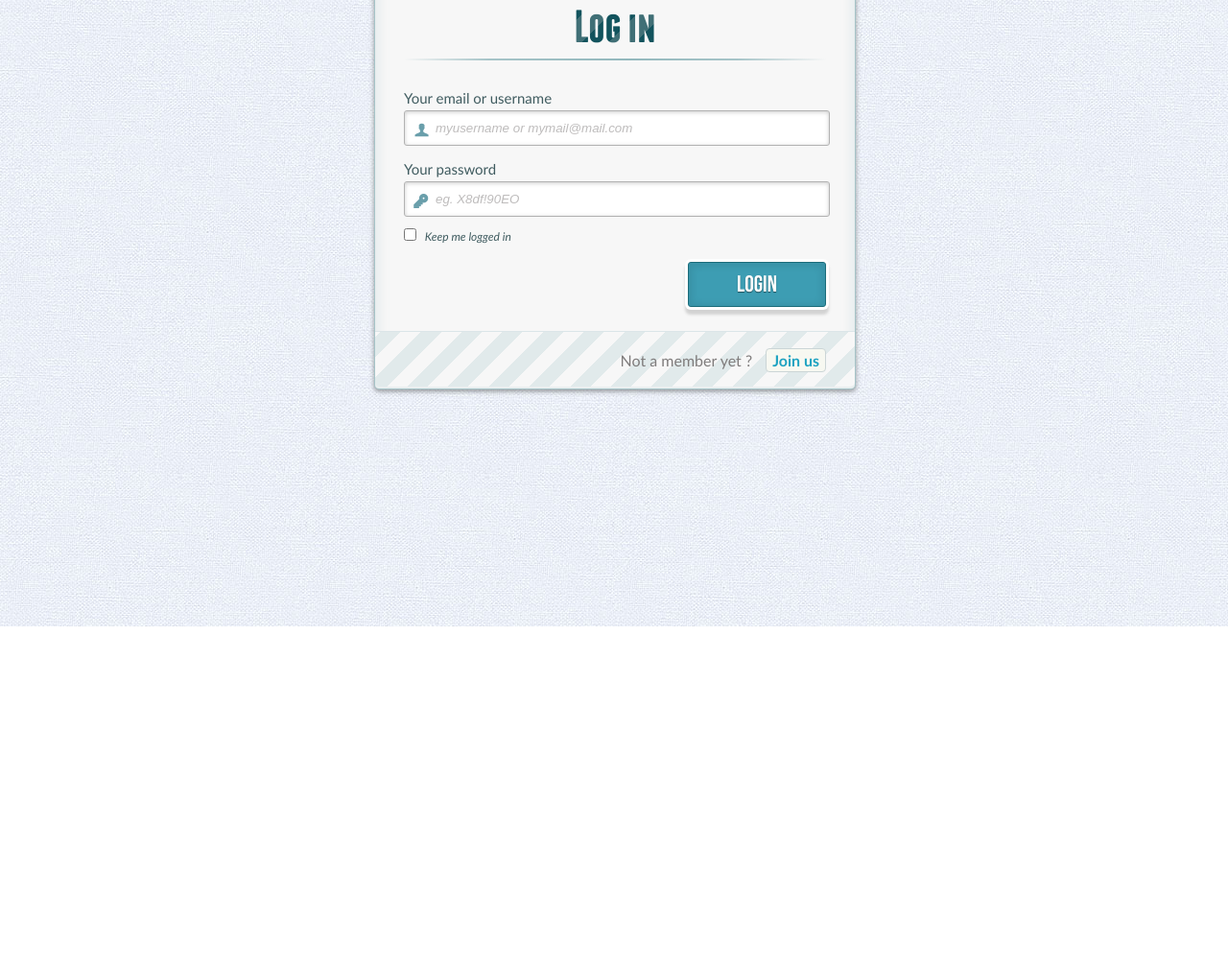
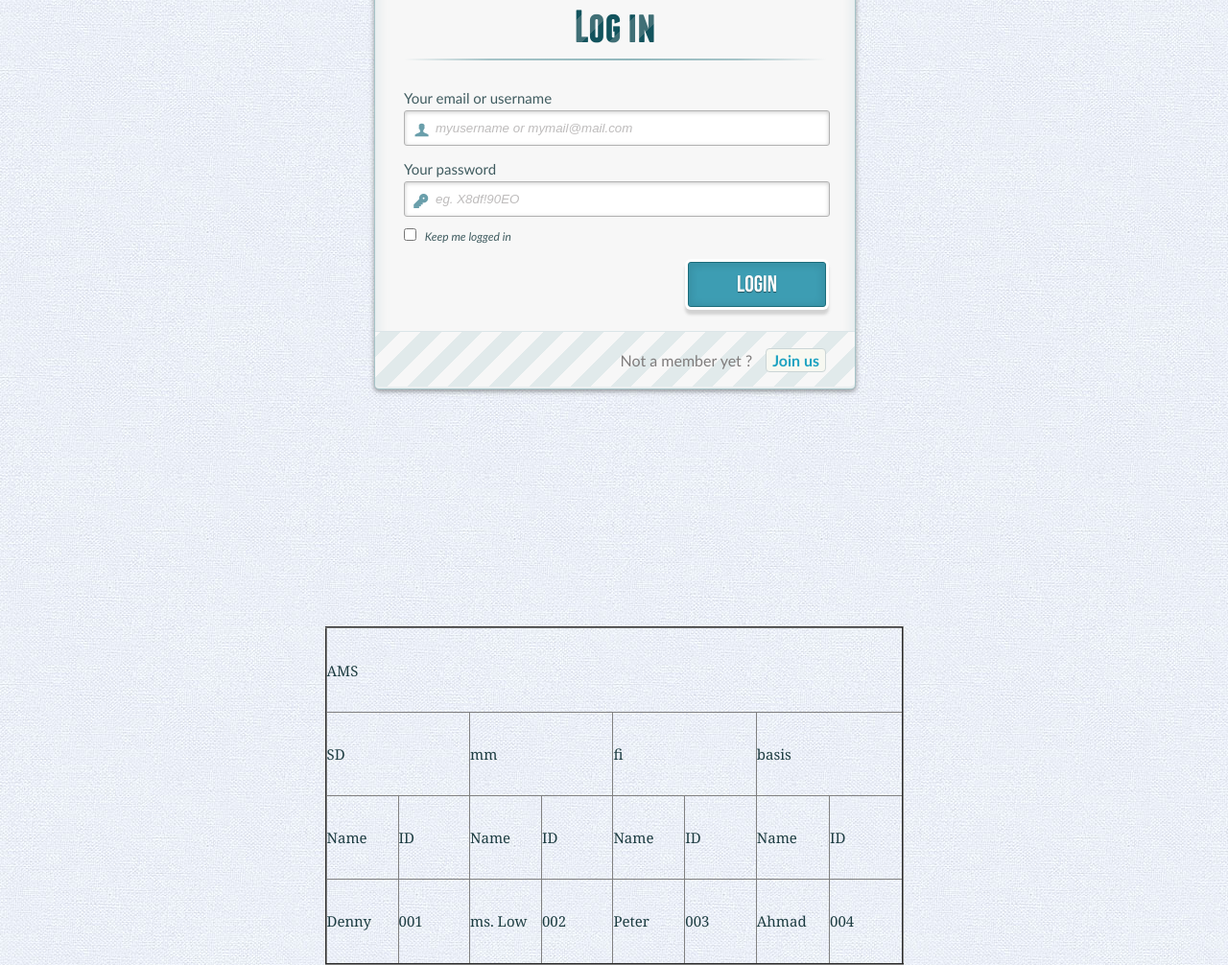
Before and after one commit to reaganixq/panalog, a website: page index.html in a window 1280 px wide. Shown: the part 147-1153 px from the top of the page at 96% size. Before the commit the page ends 800 px from the top, so only its background shows below. Drawn offline with Linux system fonts and the light colour scheme.

Commit message:
Update index.html
Add table

```diff
--- a/index.html
+++ b/index.html
@@ -104,5 +104,51 @@
                 </div>
             </section>
         </div>
+        <div>
+        	<table style="height: 353px; margin-left: auto; margin-right: auto;" border="2" width="603">
+		<tbody>
+		<tr>
+		<td style="width: 602px;" colspan="8">
+		<h1>AMS</h1>
+		</td>
+		</tr>
+		<tr>
+		<td style="width: 150px;" colspan="2">
+		<h3>SD</h3>
+		</td>
+		<td style="width: 150px;" colspan="2">
+		<h3>mm</h3>
+		</td>
+		<td style="width: 150px;" colspan="2">
+		<h3>fi</h3>
+		</td>
+		<td style="width: 152px;" colspan="2">
+		<h3>basis</h3>
+		</td>
+		</tr>
+		<tr>
+		<td style="width: 75px;">Name</td>
+		<td style="width: 75px;">ID</td>
+		<td style="width: 75px;">Name</td>
+		<td style="width: 75px;">ID</td>
+		<td style="width: 75px;">Name</td>
+		<td style="width: 75px;">ID</td>
+		<td style="width: 76px;">Name</td>
+		<td style="width: 76px;">ID</td>
+		</tr>
+		<tr>
+		<td style="width: 75px;">Denny</td>
+		<td style="width: 75px;">001</td>
+		<td style="width: 75px;">ms. Low</td>
+		<td style="width: 75px;">002</td>
+		<td style="width: 75px;">Peter</td>
+		<td style="width: 75px;">003</td>
+		<td style="width: 76px;">Ahmad</td>
+		<td style="width: 76px;">004</td>
+		</tr>
+		</tbody>
+		</table>
+
+        </div>
     </body>
 </html>
```
